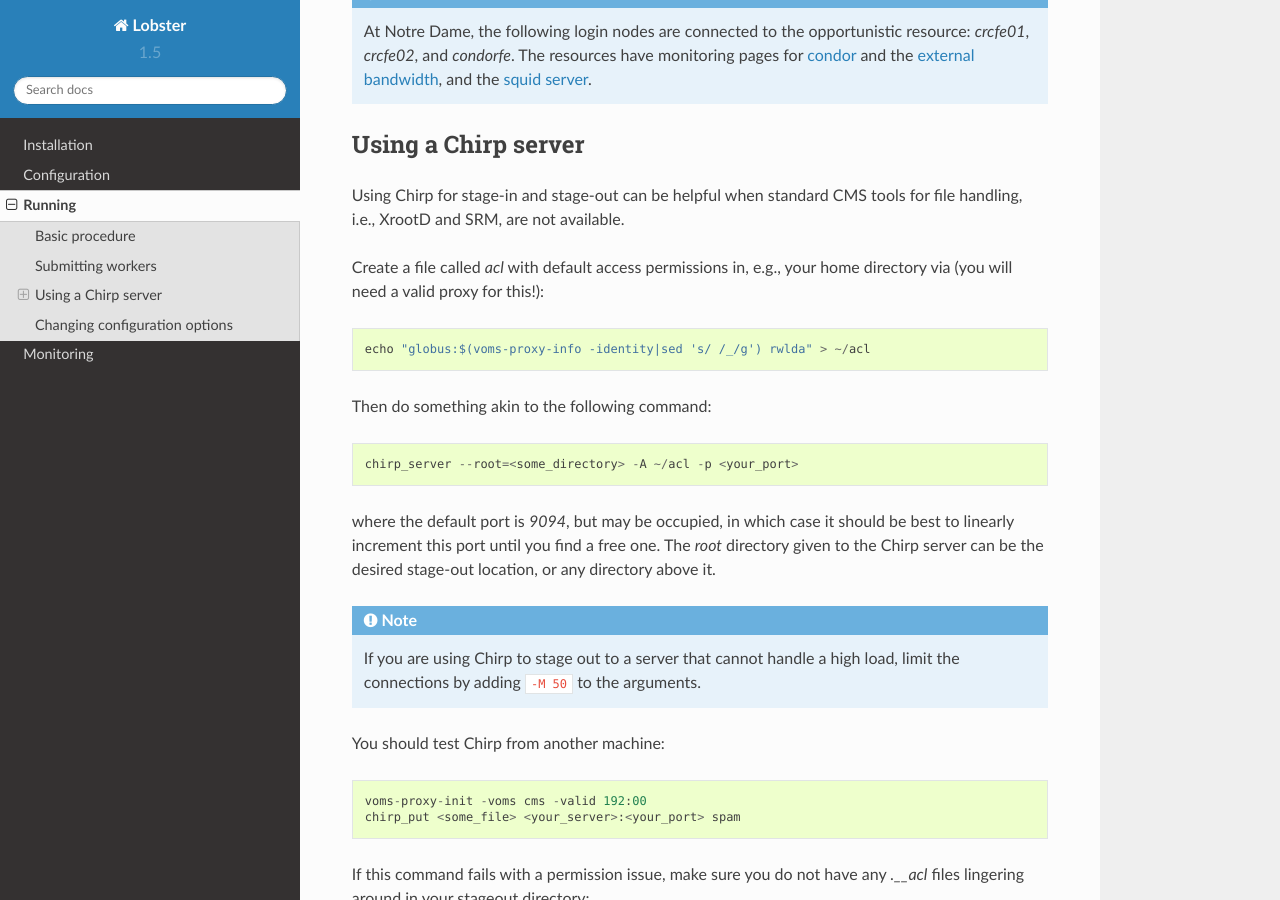
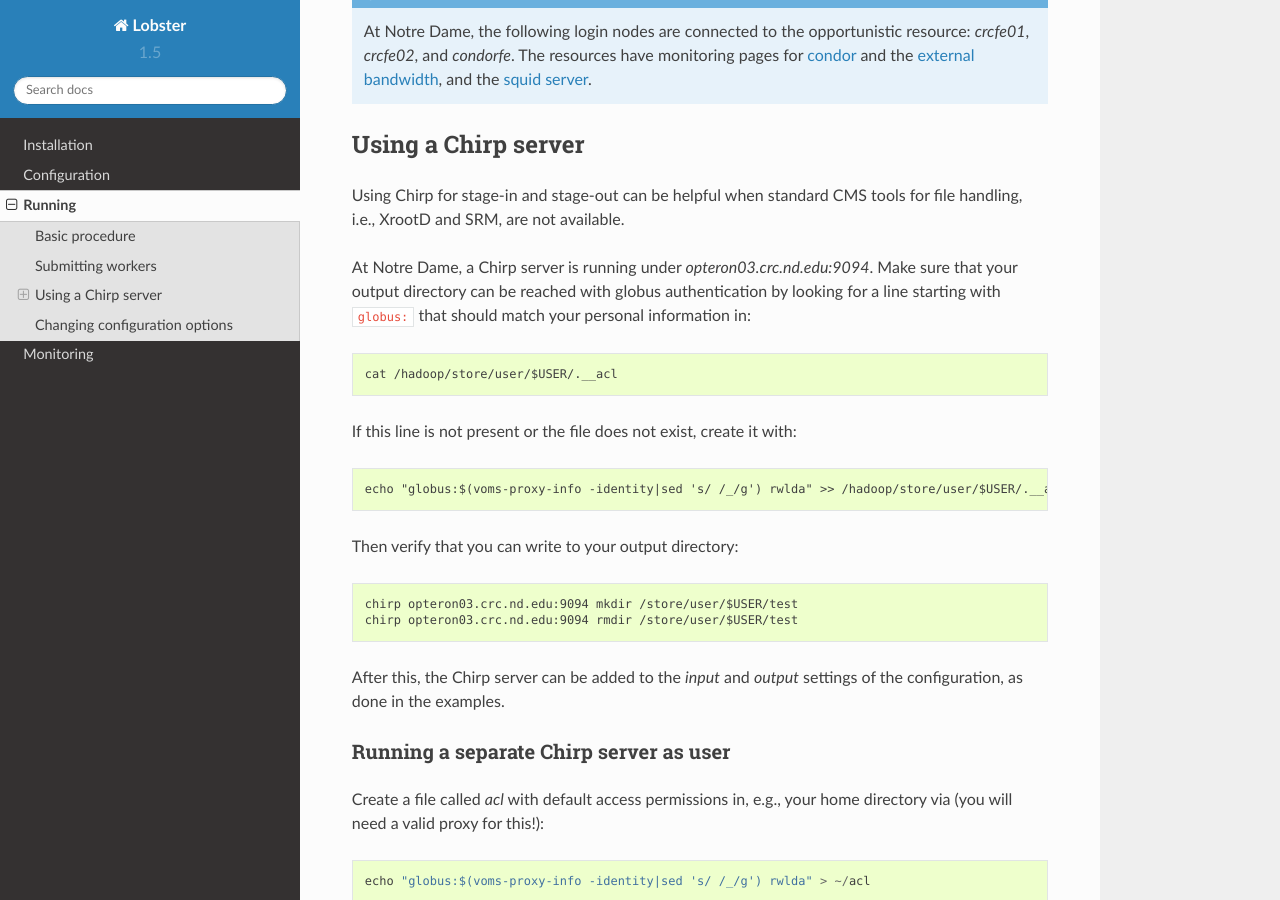
Before and after one commit to NDCMS/lobster, a Sphinx documentation site: the page built from docs/run.rst, in a window 1280 px wide and 900 px high, scrolled down 1561 px. Built offline with Sphinx 7.4.7 and the Read the Docs theme 2.0.0, drawn with Linux system fonts in a browser that asks for light colours.

Commit message:
Give some information about the new ND Chirp service.
Use it in the example configurations, too.  Fixes #423.

```diff
--- a/docs/run.rst
+++ b/docs/run.rst
@@ -76,6 +76,28 @@ Using a Chirp server
 Using Chirp for stage-in and stage-out can be helpful when standard CMS
 tools for file handling, i.e., XrootD and SRM, are not available.
 
+At Notre Dame, a Chirp server is running under `opteron03.crc.nd.edu:9094`.
+Make sure that your output directory can be reached with globus
+authentication by looking for a line starting with ``globus:`` that should
+match your personal information in::
+
+    cat /hadoop/store/user/$USER/.__acl
+
+If this line is not present or the file does not exist, create it with::
+
+    echo "globus:$(voms-proxy-info -identity|sed 's/ /_/g') rwlda" >> /hadoop/store/user/$USER/.__acl
+
+Then verify that you can write to your output directory::
+
+    chirp opteron03.crc.nd.edu:9094 mkdir /store/user/$USER/test
+    chirp opteron03.crc.nd.edu:9094 rmdir /store/user/$USER/test
+
+After this, the Chirp server can be added to the `input` and `output`
+settings of the configuration, as done in the examples.
+
+Running a separate Chirp server as user
+~~~~~~~~~~~~~~~~~~~~~~~~~~~~~~~~~~~~~~~
+
 Create a file called `acl` with default access permissions in, e.g., your
 home directory via (you will need a valid proxy for this!)::
 
```
Also changed, not shown: 2 other files.
